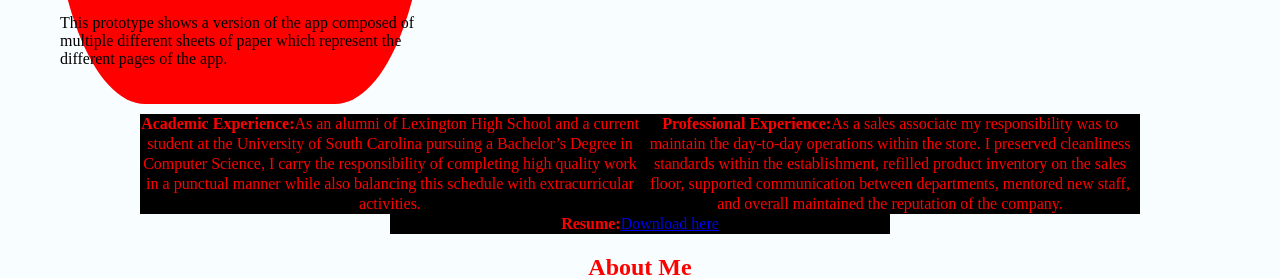
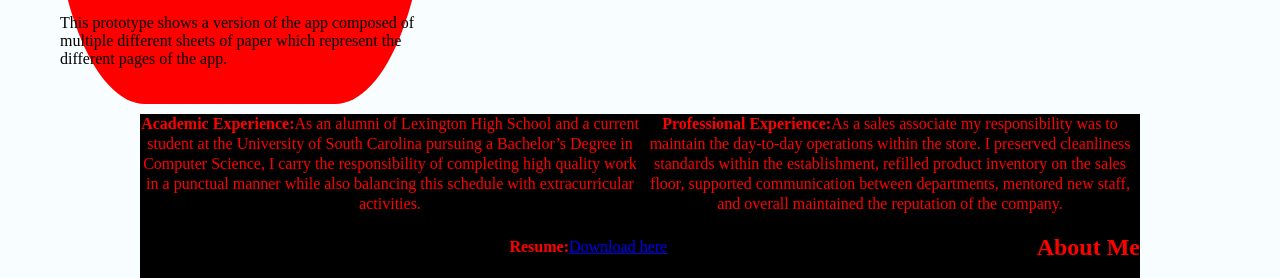
Before and after one commit to Darius-Washington/Darius-Washington, a plain HTML site: page index.html in a window 1280 px wide. Shown: the part 3111-3389 px from the top of the page. Drawn offline with Linux system fonts and the light colour scheme.

Commit message:
Update index.html

```diff
--- a/index.html
+++ b/index.html
@@ -42,7 +42,7 @@ This photo shows my Affinity Diagram discussing different aspects of my Idea.
 <p> This prototype shows a version of the app composed of multiple different sheets of paper which represent the different pages of the app. </p>
 </section>
 
-<div class="skills">
+<section class="about">
 <p><b>Academic Experience:</b>As an alumni of Lexington High School and a current student at the University of South Carolina pursuing a Bachelor’s Degree in Computer Science, I carry the responsibility of completing high quality work in a punctual manner while also balancing this schedule with extracurricular activities. </p>
 <p><b>Professional Experience:</b>As a sales associate my responsibility was to maintain the day-to-day operations within the store. I preserved cleanliness standards within the establishment, refilled product inventory on the sales floor, supported communication between departments, mentored new staff, and overall maintained the reputation of the company.</p>
 <p><b>Resume:</b><a href="Resume 2024 2.pdf">Download here</a></p>
```
